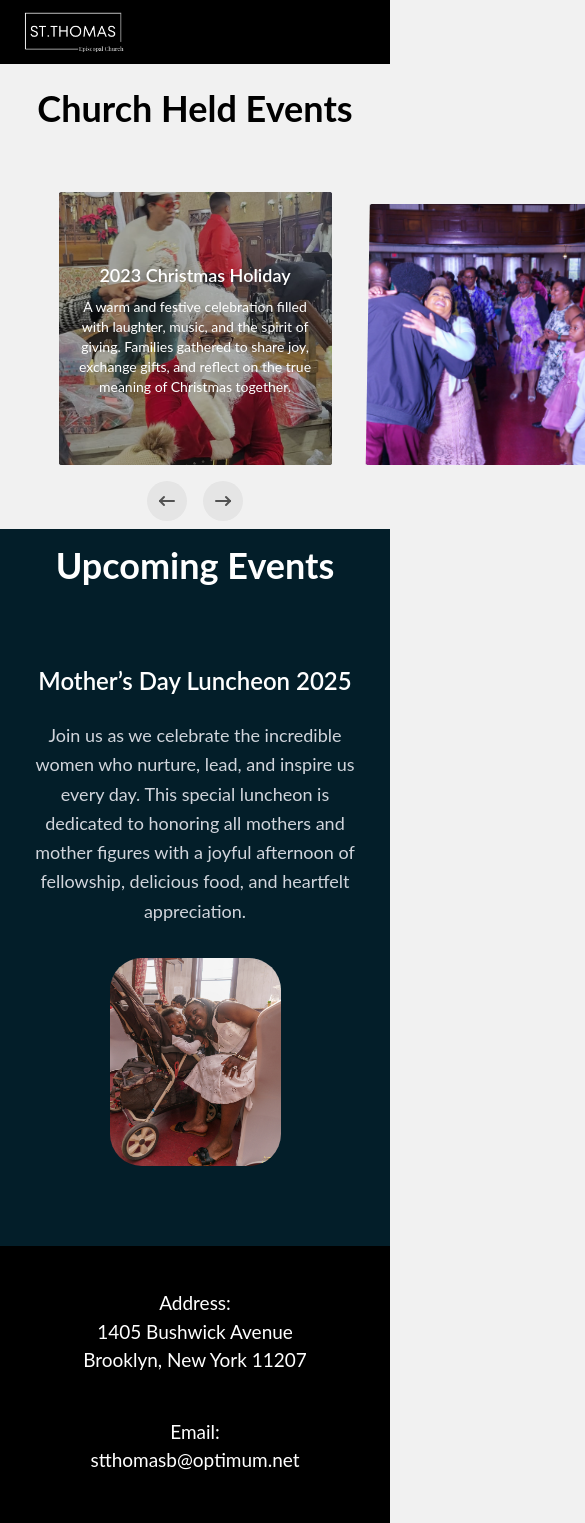
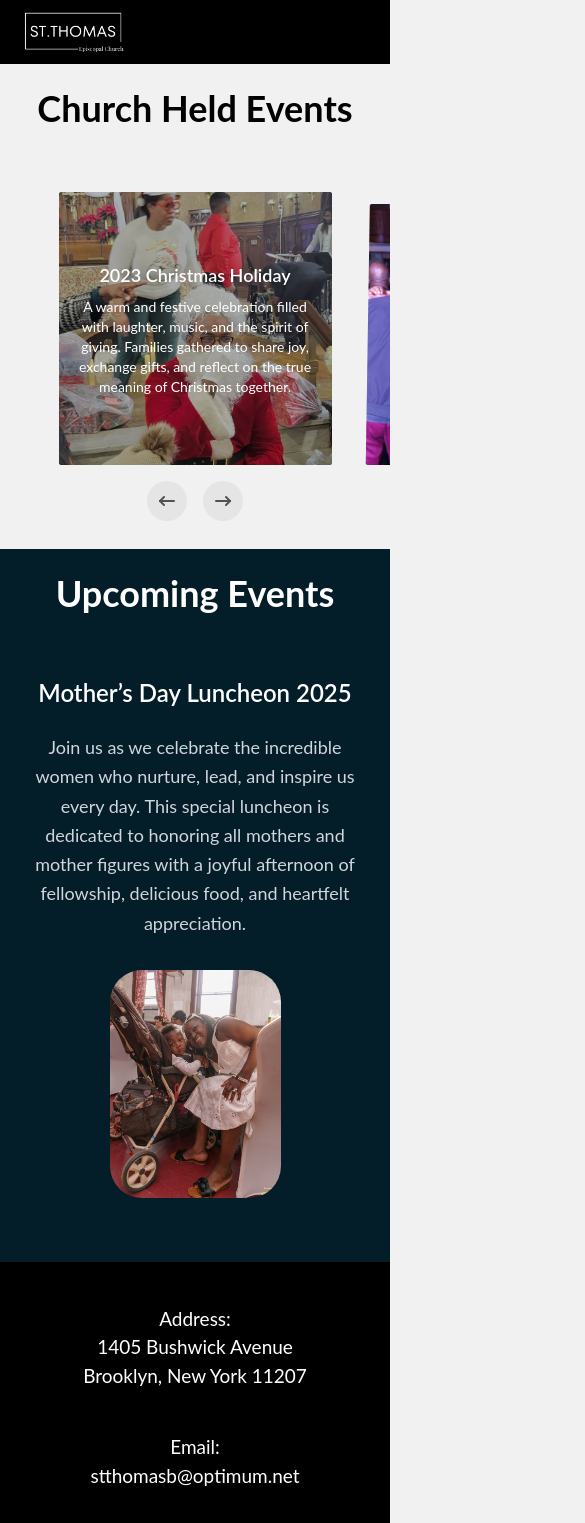
Before and after one commit to stthomasbushwick/sthomasapp, a React (Vite) app: page /events in a window 390 px wide. Shown: the top 1523 px of the page, 585 px wide, since content can reach past the window. Built offline with nearby package versions, Linux system fonts and the light colour scheme.

Commit message:
added linking to external gallery

```diff
--- a/src/components/Carousel.jsx
+++ b/src/components/Carousel.jsx
@@ -120,7 +120,7 @@ const CarouselControl = ({ type, title, handleClick }) => {
   );
 };
 
-export function Carousel({ slides }) {
+export function Carousel({ slides, onSlideClick }) {
   const [current, setCurrent] = useState(0);
 
   const handlePreviousClick = () => {
@@ -136,6 +136,8 @@ export function Carousel({ slides }) {
   const handleSlideClick = (index) => {
     if (current !== index) {
       setCurrent(index);
+    } else if (onSlideClick) {
+      onSlideClick(slides[index]);
     }
   };
 
--- a/src/pages/Events.jsx
+++ b/src/pages/Events.jsx
@@ -8,6 +8,7 @@ const slides = [
     // button: "Learn More",
     description:
       "A warm and festive celebration filled with laughter, music, and the spirit of giving. Families gathered to share joy, exchange gifts, and reflect on the true meaning of Christmas together.",
+    url: "https://galleries.pixieset.com/collections/93951289/sets/133933597",
   },
   {
     src: "src/assets/Mothersday24.jpg",
@@ -15,6 +16,7 @@ const slides = [
     // button: "Sign Up",
     description:
       "A heartfelt afternoon honoring the strength, grace, and love of all mothers. Guests enjoyed delicious food, warm fellowship, and uplifting tributes that made the day truly unforgettable.",
+    url: "https://galleries.pixieset.com/collections/93950194/sets/133931916",
   },
   {
     src: "src/assets/Dinner2.jpg",
@@ -22,21 +24,29 @@ const slides = [
     // button: "RSVP Now",
     description:
       "An evening of gratitude and celebration dedicated to Father Sully’s unwavering service and spiritual leadership. The community came together to honor his impact with heartfelt words, joyful memories, and a shared meal filled with love.",
+    url: "https://galleries.pixieset.com/collections/93950570/sets/133932483",
   },
 ];
 
 const Events = () => {
+  const handleClick = (slide) => {
+    if (slide.url) {
+      window.open(slide.url, "_blank");
+    }
+  };
+
   return (
     <>
       <h1 className="text-4xl text-center font-bold mt-6">
         Church Held Events
       </h1>
-      <Carousel slides={slides} />
-
-      <h1 className="text-4xl text-center font-bold bg-[#031E29] text-white pt-4">
+      <div className="overflow-hidden">
+        <Carousel slides={slides} onSlideClick={handleClick} />
+      </div>
+      <h1 className="text-4xl text-center font-bold bg-[#031E29] text-white pt-6 mt-5">
         Upcoming Events
       </h1>
-      <div className="bg-[#031E29] text-white py-20 px-6 flex flex-col lg:flex-row items-center justify-center">
+      <div className="bg-[#031E29] text-white py-16 px-6 flex flex-col lg:flex-row items-center justify-center">
         <div className="flex-1 w-full text-center lg:text-center">
           <h1 className="text-2xl md:text-5xl font-semibold mb-6">
             Mother’s Day Luncheon 2025
@@ -50,7 +60,11 @@ const Events = () => {
         </div>
 
         <div className="flex-1 w-full flex justify-center">
-          <img className="w-2/4 rounded-4xl" src={mothersday23} alt="Cross" />
+          <img
+            className="w-2/4 rounded-4xl aspect-9/12"
+            src={mothersday23}
+            alt="mothersday"
+          />
         </div>
       </div>
     </>
```
